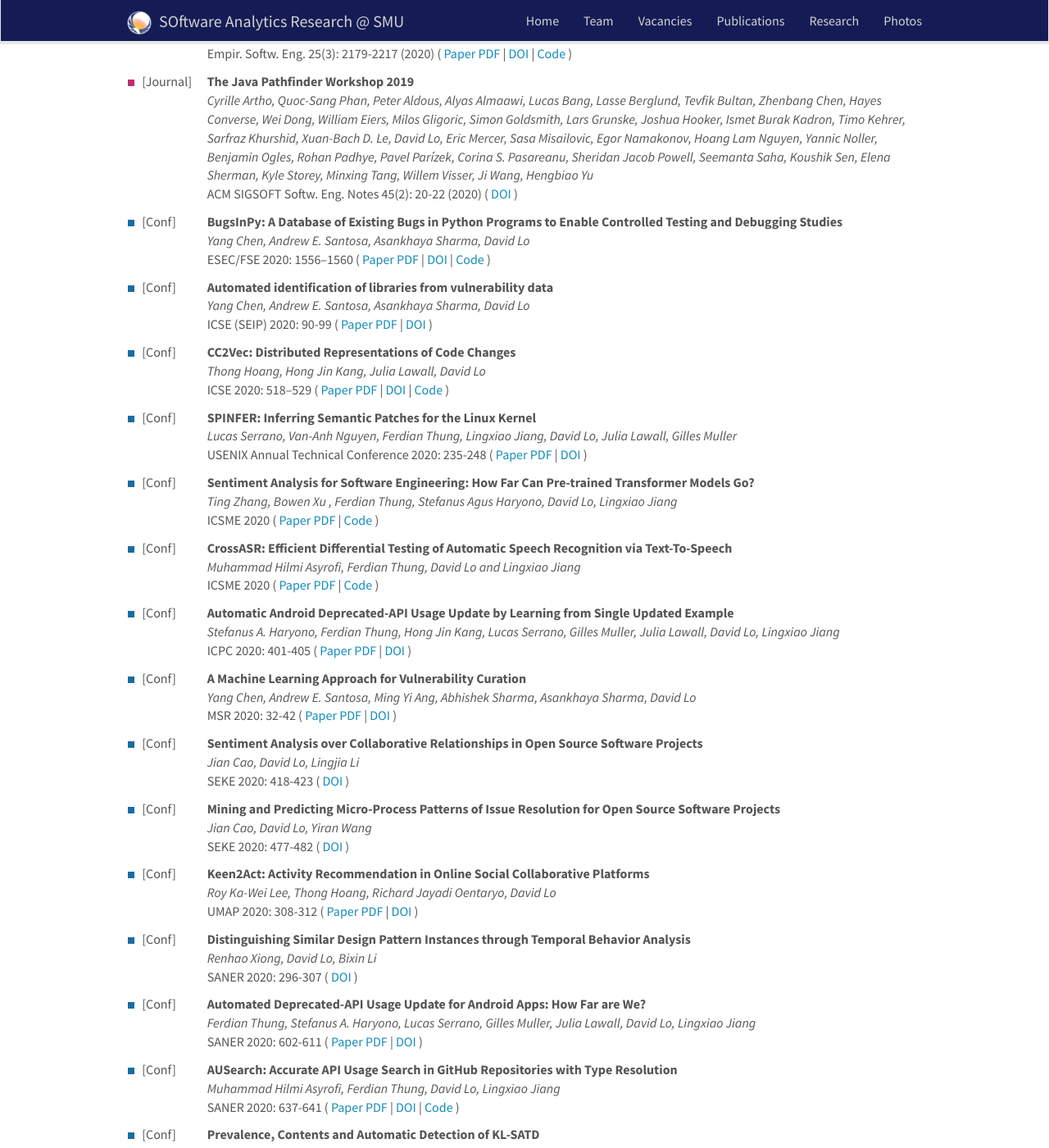
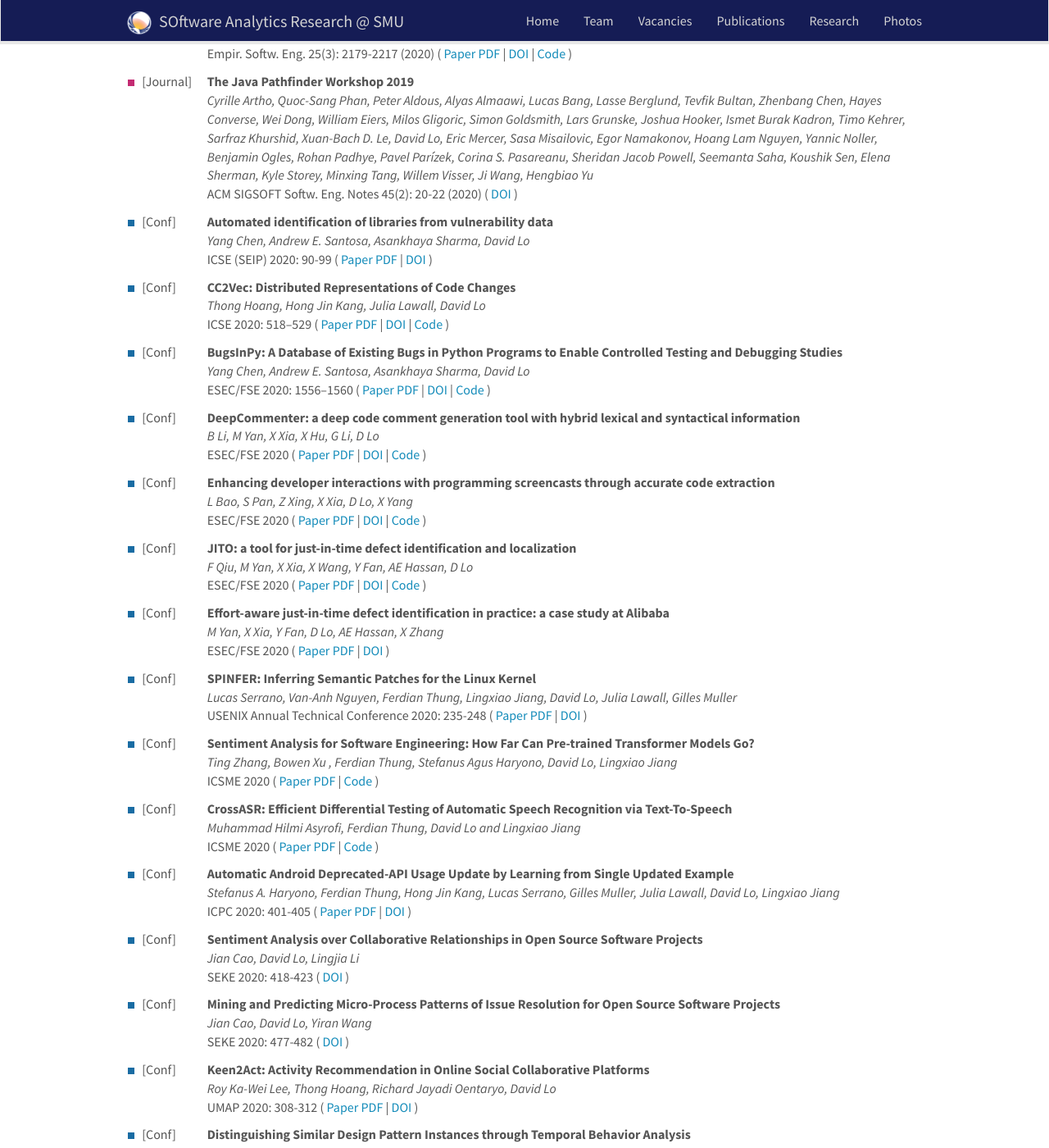
Before and after one commit to soarsmu/soarsmu.github.io, a Jekyll site: the page built from _pages/publications.md, in a window 1280 px wide and 1400 px high, scrolled down 932 px. Shown: the whole window at 82% size. Built offline with Jekyll 4.4.1, drawn with Linux system fonts in a browser that asks for light colours; nearby versions of some CDN libraries.

Commit message:
doc(): add 2020 publication from ESEC/FSE

```diff
--- a/_data/publist_2020.yml
+++ b/_data/publist_2020.yml
@@ -131,19 +131,6 @@
   news2:
 
 
-
-- title: "BugsInPy: A Database of Existing Bugs in Python Programs to Enable Controlled Testing and Debugging Studies"
-  image:
-  description:
-  authors: Yang Chen, Andrew E. Santosa, Asankhaya Sharma, David Lo
-  publisher: "ESEC/FSE 2020: 1556–1560"
-  type: Conference
-  pdf: 2020_BugsInPy.pdf
-  doi: https://doi.org/10.1145/3368089.3417943
-  code: https://github.com/soarsmu/BugsInPy
-  highlight: 0
-  news2:
-
 - title: "Automated identification of libraries from vulnerability data"
   image:
   description:
@@ -166,6 +153,66 @@
   doi: https://dl.acm.org/doi/10.1145/3377811.3380361
   code: https://github.com/soarsmu/CC2Vec/
   highlight: 0
+  news2:
+
+- title: "BugsInPy: A Database of Existing Bugs in Python Programs to Enable Controlled Testing and Debugging Studies"
+  image:
+  description:
+  authors: Yang Chen, Andrew E. Santosa, Asankhaya Sharma, David Lo
+  publisher: "ESEC/FSE 2020: 1556–1560"
+  type: Conference
+  pdf: 2020_BugsInPy.pdf
+  doi: https://doi.org/10.1145/3368089.3417943
+  code: https://github.com/soarsmu/BugsInPy
+  highlight: 0
+  news2:
+
+- title: "DeepCommenter: a deep code comment generation tool with hybrid lexical and syntactical information"
+  image:
+  description:
+  authors: B Li, M Yan, X Xia, X Hu, G Li, D Lo
+  publisher: ESEC/FSE 2020
+  type: Conference
+  pdf: Li2020DeepCommenter.pdf
+  doi: https://dl.acm.org/doi/10.1145/3368089.3417926
+  code: https://github.com/xing-hu/EMSE-DeepCom
+  highlight:
+  news2:
+
+- title: "Enhancing developer interactions with programming screencasts through accurate code extraction"
+  image:
+  description:
+  authors: L Bao, S Pan, Z Xing, X Xia, D Lo, X Yang
+  publisher: ESEC/FSE 2020
+  type: Conference
+  pdf:  Bao2020FSE.pdf
+  doi: https://dl.acm.org/doi/abs/10.1145/3368089.3417925
+  code: https://github.com/baolingfeng/PSC2CODE
+  highlight:
+  news2:
+
+- title: "JITO: a tool for just-in-time defect identification and localization"
+  image:
+  description:
+  type: Conference
+  authors: F Qiu, M Yan, X Xia, X Wang, Y Fan, AE Hassan, D Lo
+  publisher: ESEC/FSE 2020
+  pdf: Qiu2020Jito.pdf
+  doi: https://doi.org/10.1145/3368089.3417927
+  code: https://git.io/Jf5r1
+  highlight:
+  news2:
+
+- title: "Effort-aware just-in-time defect identification in practice: a case study at Alibaba"
+  image:
+  description:
+  type: Conference
+  authors: M Yan, X Xia, Y Fan, D Lo, AE Hassan, X Zhang
+  publisher: ESEC/FSE 2020
+  pdf: Yan2020FSE.pdf
+  doi: https://doi.org/10.1145/3368089.3417048
+  code:
+  highlight:
   news2:
 
 - title: "SPINFER: Inferring Semantic Patches for the Linux Kernel"
@@ -204,8 +251,6 @@
   highlight: 0
   news2:
 
-
-
 - title: "Automatic Android Deprecated-API Usage Update by Learning from Single Updated Example"
   image:
   description:
@@ -214,18 +259,6 @@
   type: Conference
   pdf: Haryono2020AndroidAPIUpdate.pdf
   doi: https://dl.acm.org/doi/10.1145/3387904.3389285
-  code:
-  highlight: 0
-  news2:
-
-- title: "A Machine Learning Approach for Vulnerability Curation"
-  image:
-  description:
-  authors: Yang Chen, Andrew E. Santosa, Ming Yi Ang, Abhishek Sharma, Asankhaya Sharma, David Lo
-  publisher: "MSR 2020: 32-42"
-  type: Conference
-  pdf: Chen2020VulnerabilityCuration.pdf
-  doi: https://dl.acm.org/doi/abs/10.1145/3379597.3387461
   code:
   highlight: 0
   news2:
```
Also changed, not shown: 9 other files.
